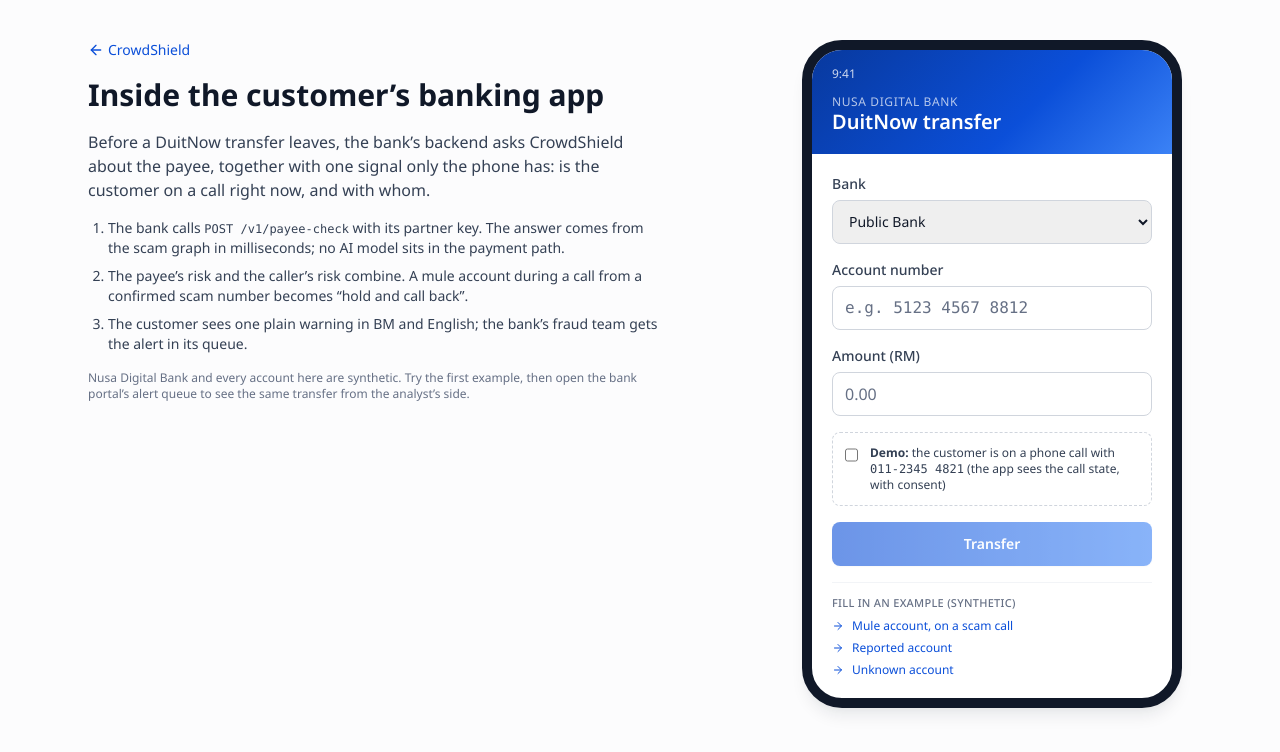
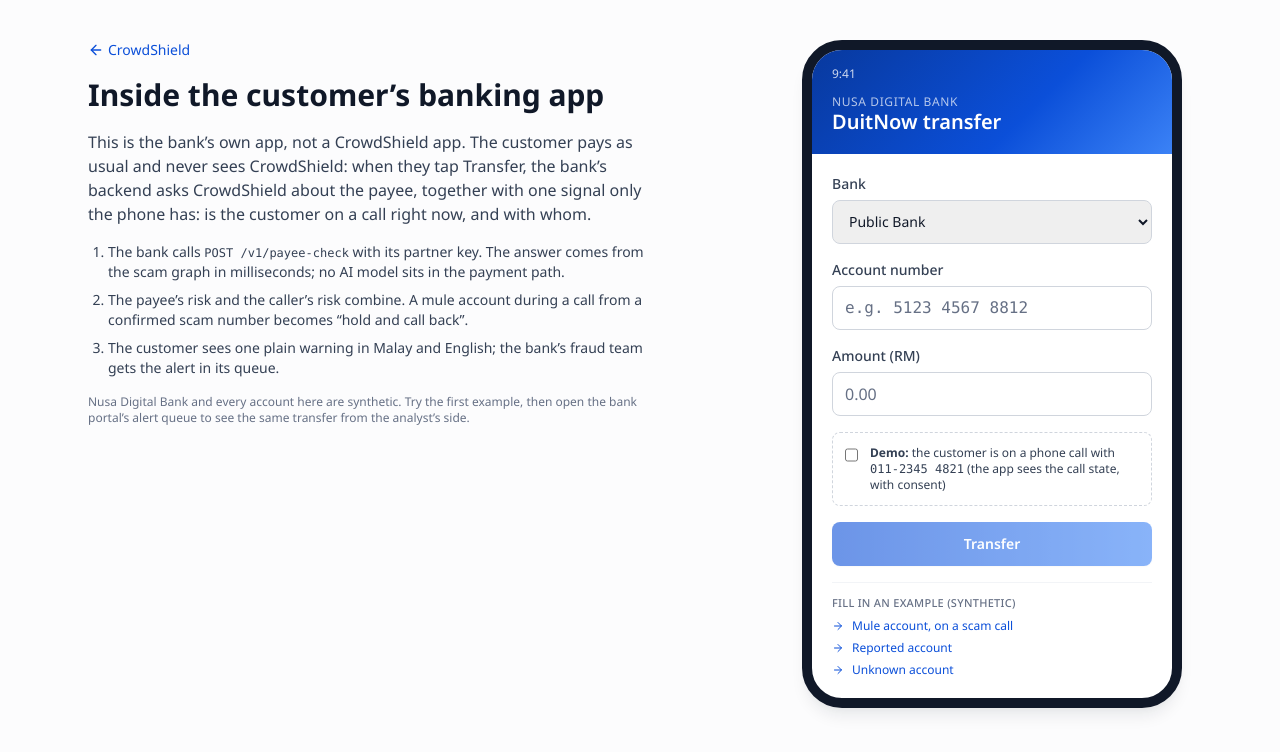
Before and after one commit to 0xhaz/crowdshield, a Next.js app in the folder apps/web/: page /demo/bank-app in a window 1280 px wide. Shown: the top 752 px of the page. Built offline with nearby package versions, Linux system fonts and the light colour scheme.

Commit message:
Banking-app demo: say it's the bank's own app (customer never sees CrowdShield); Malay instead of BM

```diff
--- a/apps/web/app/demo/bank-app/page.tsx
+++ b/apps/web/app/demo/bank-app/page.tsx
@@ -19,9 +19,10 @@
           </Link>
           <h1 className="text-30 font-bold text-gray-900">Inside the customer’s banking app</h1>
           <p className="text-16 text-gray-700">
-            Before a DuitNow transfer leaves, the bank’s backend asks CrowdShield about the payee,
-            together with one signal only the phone has: is the customer on a call right now, and
-            with whom.
+            This is the bank’s own app, not a CrowdShield app. The customer pays as usual and never
+            sees CrowdShield: when they tap Transfer, the bank’s backend asks CrowdShield about the
+            payee, together with one signal only the phone has: is the customer on a call right now,
+            and with whom.
           </p>
           <ol className="flex list-decimal flex-col gap-2 pl-5 text-14 text-gray-700">
             <li>
@@ -34,8 +35,8 @@
               confirmed scam number becomes “hold and call back”.
             </li>
             <li>
-              The customer sees one plain warning in BM and English; the bank’s fraud team gets the
-              alert in its queue.
+              The customer sees one plain warning in Malay and English; the bank’s fraud team gets
+              the alert in its queue.
             </li>
           </ol>
           <p className="text-12 text-gray-500">
```
Also changed, not shown: 1 other file (tests, documents, lock files or other folders).
